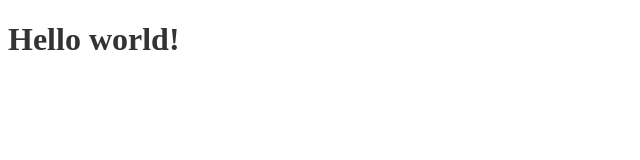
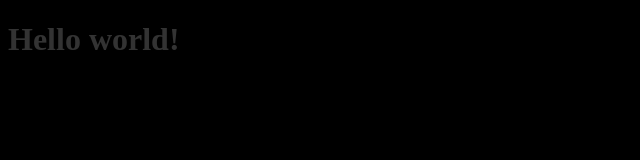
Before and after one commit to agrivyuk/cat_site, a website: page index.html in a window 1280 px wide. Shown: the whole page, without its empty margins (0-640 px from the left). Drawn offline with nearby package versions, Linux system fonts and the light colour scheme; files that its build step writes are made by us from their sources.

Commit message:
test commit after changes

```diff
--- a/style/sass/style.sass
+++ b/style/sass/style.sass
@@ -1,2 +1,4 @@
 h1
   color: #333333
+body
+  background-color: #000000
```
